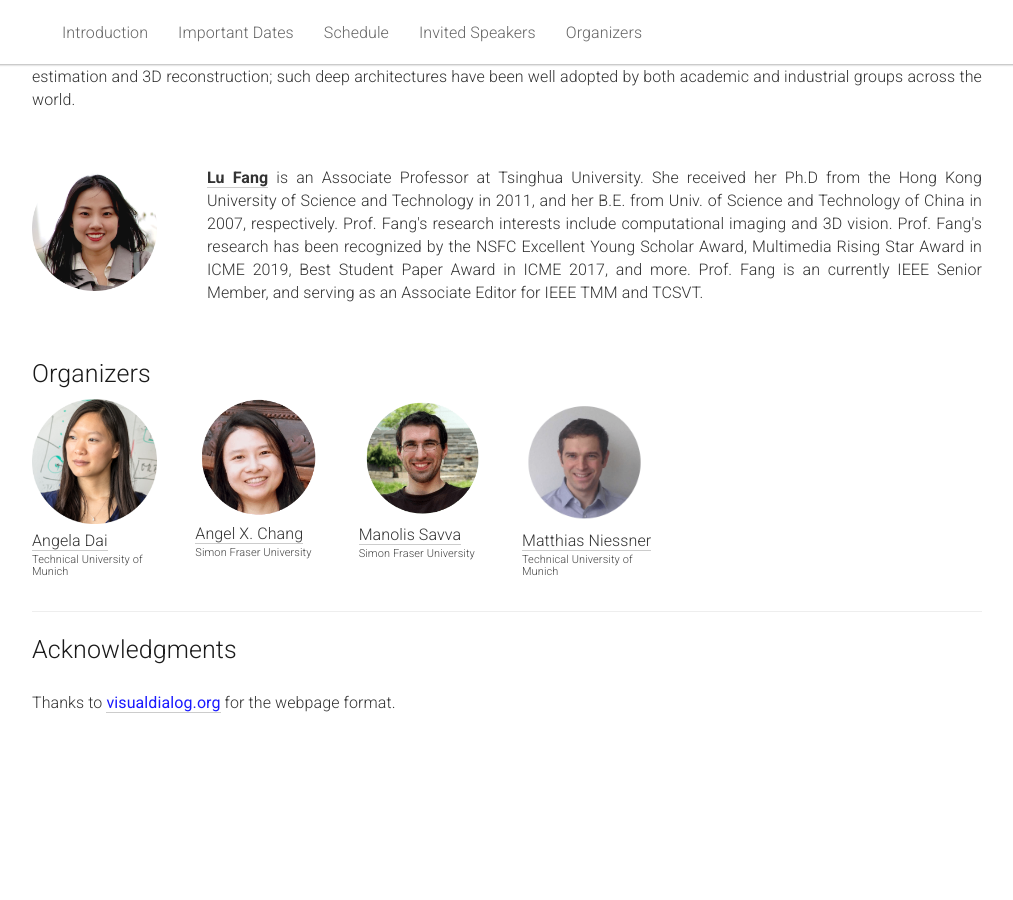
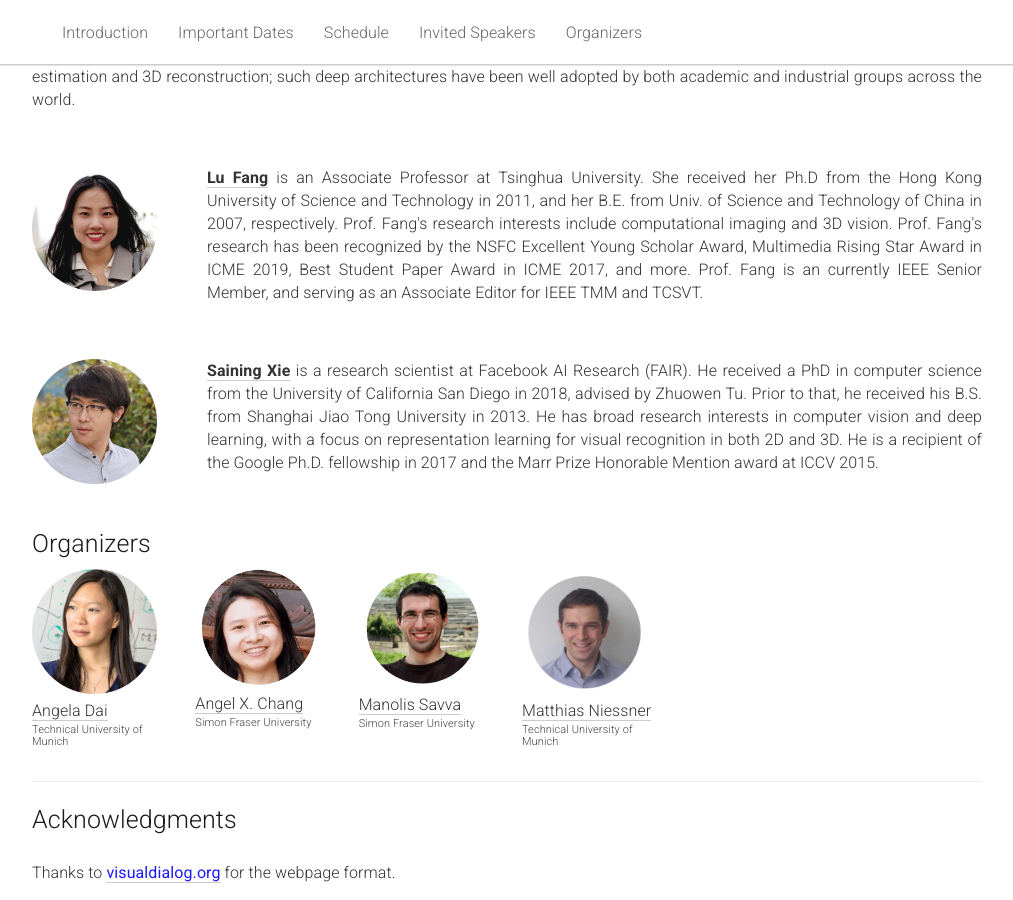
Before and after one commit to ScanNet/cvpr2021workshop, a Jekyll site: the page built from _pages/home.md, in a window 1280 px wide and 900 px high, scrolled down 2938 px. Shown: the whole window, without its empty margins (133-1146 px from the left). Built offline with Jekyll 4.4.1, drawn with Linux system fonts in a browser that asks for light colours; before the commit the page ends 3668 px from its top, so only the background shows below that.

Commit message:
Update home.md

```diff
--- a/_pages/home.md
+++ b/_pages/home.md
@@ -246,6 +246,15 @@ acknowledgements: ""
 </div><br>
 
 <div class="row">
+  <div class="col-md-12">
+    <a href="https://vcl.ucsd.edu/~sxie/"><img class="people-pic" style="float:left;margin-right:50px;" src="{{ "/static/img/people/saining_xie.png" | prepend:site.baseurl }}"></a>
+    <p>
+      <b><a href="https://vcl.ucsd.edu/~sxie/">Saining Xie</a></b> is a research scientist at Facebook AI Research (FAIR). He received a PhD in computer science from the University of California San Diego in 2018, advised by Zhuowen Tu. Prior to that, he received his B.S. from Shanghai Jiao Tong University in 2013. He has broad research interests in computer vision and deep learning, with a focus on representation learning for visual recognition in both 2D and 3D. He is a recipient of the Google Ph.D. fellowship in 2017 and the Marr Prize Honorable Mention award at ICCV 2015.
+    </p>
+  </div>
+</div><br>
+
+<div class="row">
   <div class="col-xs-12">
     <h2>Organizers</h2>
   </div>
```
